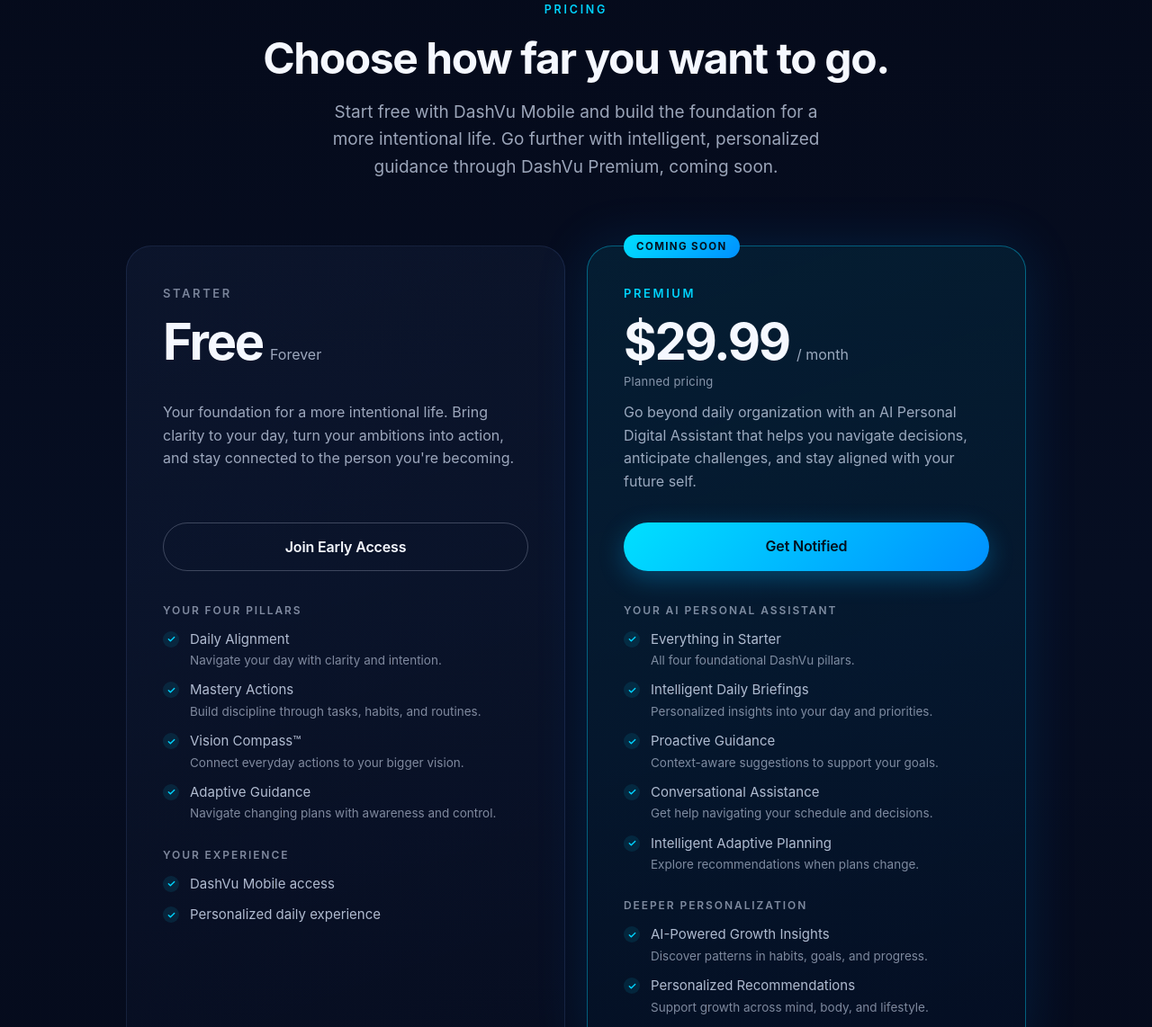
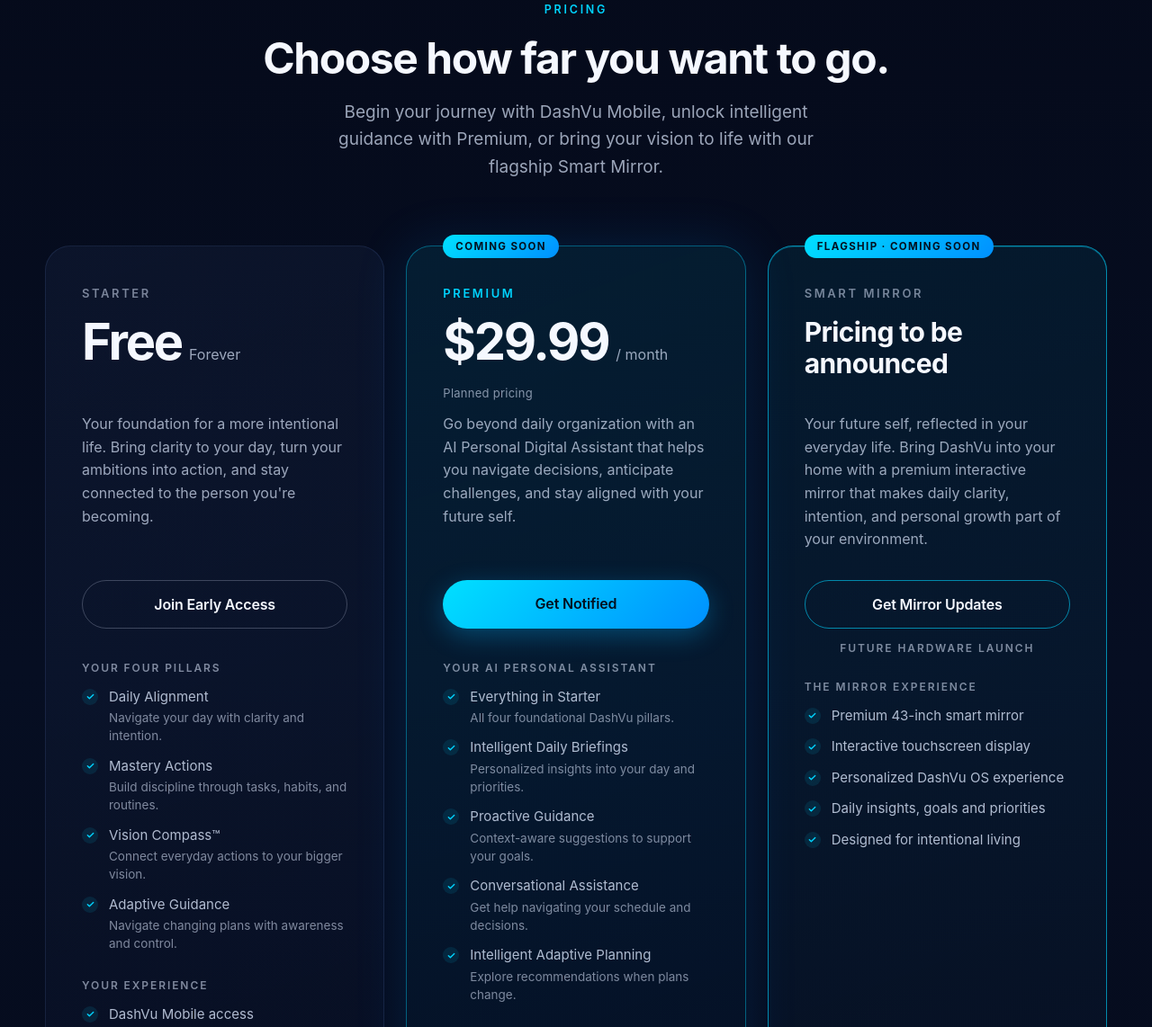
Before and after one commit to viran007/DashVu-Website, a plain HTML site: page dashvu-website/index.html in a window 1280 px wide. Shown: the part 6171-7313 px from the top of the page at 90% size. Drawn offline with Linux system fonts and the light colour scheme.

Commit message:
Add files via upload

```diff
--- a/dashvu-website/index.html
+++ b/dashvu-website/index.html
@@ -565,7 +565,7 @@
   }
 
   .pricing-inner {
-    max-width: 1000px;
+    max-width: 1180px;
     margin: 0 auto;
   }
 
@@ -597,7 +597,7 @@
 
   .pricing-grid {
     display: grid;
-    grid-template-columns: repeat(2, 1fr);
+    grid-template-columns: repeat(3, minmax(0, 1fr));
     gap: 24px;
     align-items: stretch;
   }
@@ -770,17 +770,43 @@
     color: rgba(214, 224, 245, 0.58);
   }
 
-  /* Desktop: both cards share row heights so the price, description and CTA rows line up */
+  /* Smart Mirror: flagship card, slightly brighter cyan border, no stronger glow than Premium */
+  .price-card.mirror {
+    border-color: rgba(0, 212, 255, 0.62);
+    background: linear-gradient(160deg, rgba(0, 212, 255, 0.07) 0%, rgba(120, 160, 255, 0.025) 100%);
+    box-shadow: inset 0 1px 0 rgba(0, 212, 255, 0.25);
+  }
+  .price-card.mirror .price-cta.secondary { border-color: rgba(0, 212, 255, 0.6); }
+  .price-amount--tba strong {
+    font-size: 30px;
+    line-height: 1.15;
+    letter-spacing: -0.02em;
+  }
+  .price-cta-note {
+    margin: -22px 0 28px;
+    text-align: center;
+    font-size: 12px;
+    font-weight: 600;
+    letter-spacing: 0.16em;
+    text-transform: uppercase;
+    color: rgba(214, 224, 245, 0.58);
+  }
+  /* Desktop: cards share row heights so the price, description and CTA rows line up */
   .price-planned--spacer { visibility: hidden; }
-  @media (min-width: 801px) {
+  @media (min-width: 1025px) {
     @supports (grid-template-rows: subgrid) {
       .pricing-grid { grid-template-rows: repeat(6, auto); row-gap: 0; }
       .price-card { display: grid; grid-row: span 6; grid-template-rows: subgrid; row-gap: 0; }
     }
   }
 
+  @media (max-width: 1024px) {
+    .price-planned--spacer { display: none; }
+    .pricing-grid { grid-template-columns: minmax(0, 1fr); gap: 36px; max-width: 640px; margin: 0 auto; }
+    .price-desc { min-height: 0; }
+  }
+
   @media (max-width: 800px) {
-    .price-planned--spacer { display: none; }
     .pricing-section { padding: 96px 24px 112px; }
     .pricing-grid { grid-template-columns: minmax(0, 1fr); gap: 36px; }
     .price-amount { flex-wrap: wrap; }
@@ -1317,7 +1343,7 @@
     <div class="pricing-header">
       <div class="ps-label solution">Pricing</div>
       <h2>Choose how far you want to go.</h2>
-      <p>Start free with DashVu Mobile and build the foundation for a more intentional life. Go further with intelligent, personalized guidance through DashVu Premium, coming soon.</p>
+      <p>Begin your journey with DashVu Mobile, unlock intelligent guidance with Premium, or bring your vision to life with our flagship Smart Mirror.</p>
     </div>
 
     <div class="pricing-grid">
@@ -1380,9 +1406,33 @@
         </div>
       </div>
 
+      <!-- Smart Mirror -->
+      <div class="price-card mirror">
+        <div class="price-badge">Flagship · Coming Soon</div>
+        <h3 class="price-tier">Smart Mirror</h3>
+        <div class="price-amount price-amount--tba">
+          <strong>Pricing to be announced</strong>
+        </div>
+        <p class="price-planned price-planned--spacer" aria-hidden="true">&nbsp;</p>
+        <p class="price-desc">Your future self, reflected in your everyday life. Bring DashVu into your home with a premium interactive mirror that makes daily clarity, intention, and personal growth part of your environment.</p>
+        <a class="price-cta secondary" href="https://omniform1.com/forms/v1/landingPage/6ae8d574714bb4bfe9142237/6ae95354bad6e658489a1ae5">Get Mirror Updates</a>
+
+        <div class="price-features">
+        <p class="price-cta-note">Future hardware launch</p>
+        <div class="price-group">The Mirror Experience</div>
+        <ul class="price-list">
+          <li><div>Premium 43-inch smart mirror</div></li>
+          <li><div>Interactive touchscreen display</div></li>
+          <li><div>Personalized DashVu OS experience</div></li>
+          <li><div>Daily insights, goals and priorities</div></li>
+          <li><div>Designed for intentional living</div></li>
+        </ul>
+        </div>
+      </div>
+
     </div>
 
-    <p class="pricing-note">DashVu Mobile Starter is planned as our first release. Premium features and pricing are subject to change. The DashVu Smart Mirror will be offered separately.</p>
+    <p class="pricing-note">DashVu Mobile Starter is planned as our first release. Premium software and the Smart Mirror are future offerings. Features, availability, and pricing are subject to change. Smart Mirror hardware will be sold separately.</p>
 
   </div>
 </section>
```
